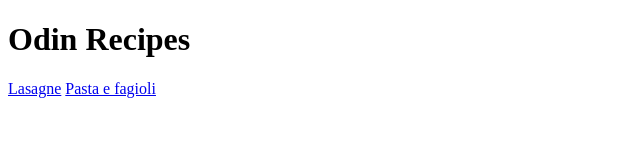
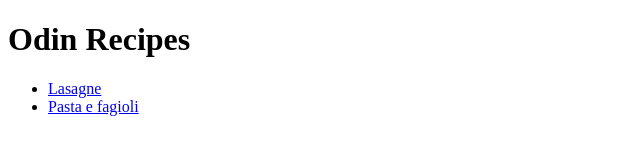
Before and after one commit to kalx/odin-recipes, a plain HTML site: page index.html in a window 1280 px wide. Shown: the whole page, without its empty margins (0-640 px from the left). Drawn offline with Linux system fonts and the light colour scheme.

Commit message:
Added list tags to list of recipes.

```diff
--- a/index.html
+++ b/index.html
@@ -1,15 +1,20 @@
 <!DOCTYPE html>
 <html lang="en">
+
 <head>
     <meta charset="UTF-8">
     <meta name="viewport" content="width=device-width, initial-scale=1.0">
     <title>Recipes website</title>
 </head>
+
 <body>
     <h1>
         Odin Recipes
     </h1>
-    <a href="lasagna.html">Lasagne</a>
-    <a href="pasta-e-fagioli.html">Pasta e fagioli</a>
+    <ul>
+        <li><a href="lasagna.html">Lasagne</a></li>
+        <li><a href="pasta-e-fagioli.html">Pasta e fagioli</a></li>
+    </ul>
 </body>
+
 </html>
```
